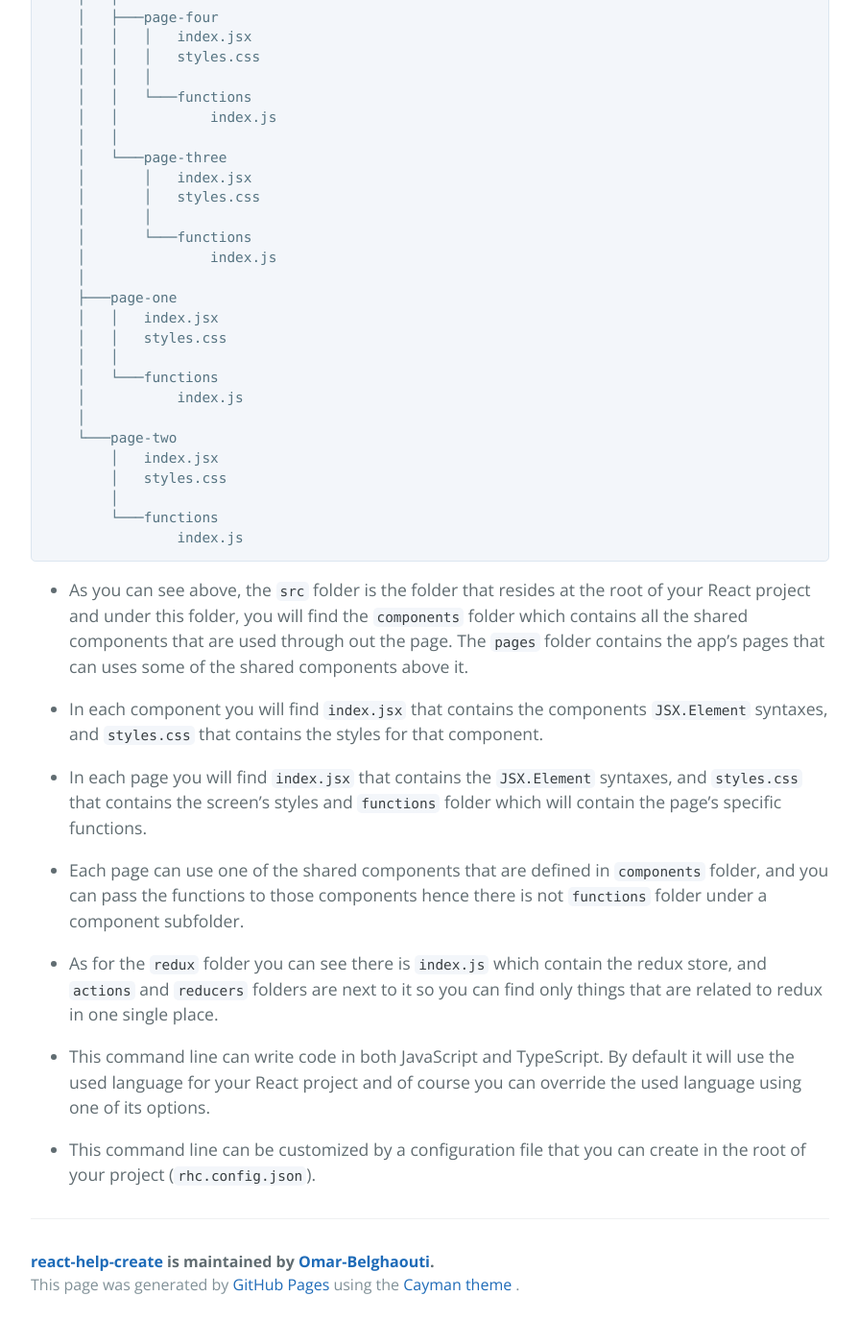
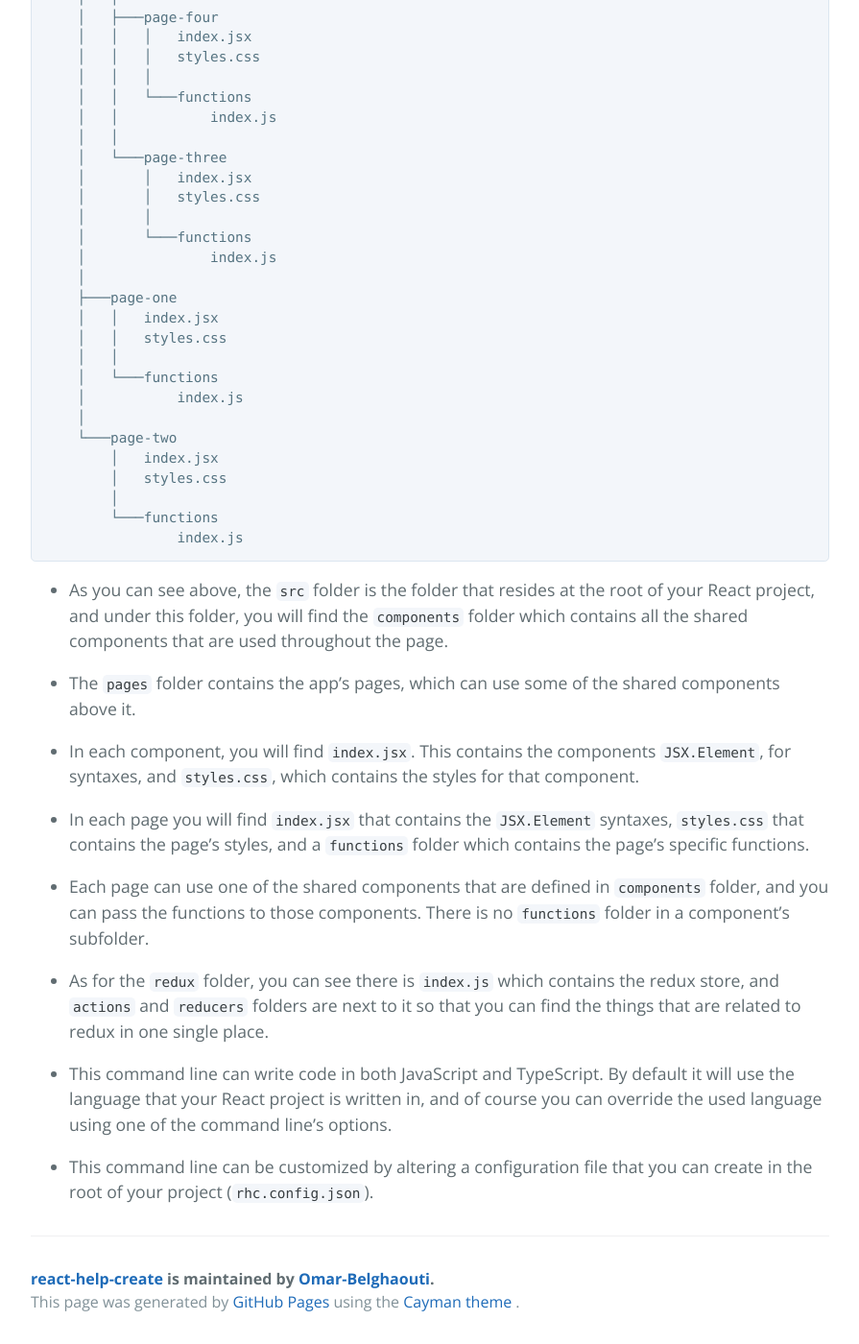
Before and after one commit to omdxp/react-help-create, a Jekyll site: the page built from SUMMARY.md, in a window 1280 px wide and 1400 px high, scrolled down 1293 px. Shown: the whole window at 96% size, without its empty margins (192-1087 px from the left). Built offline with Jekyll 4.4.1, drawn with Linux system fonts in a browser that asks for light colours; some of the changed text lies outside the part shown.

Commit message:
chore: update summary

````diff
--- a/SUMMARY.md
+++ b/SUMMARY.md
@@ -6,7 +6,7 @@ filename: SUMMARY
 
 # Summary
 
-This command line help you create your React project in a easy and useful structure by creating components and pages in separate folders in order to distinguish between them.
+This command line will help you create your React project with a useful structure that is easy to understand. It creates components and pages in separate folders to help distinguish them.
 
 The following project structure is used by this command:
 
@@ -72,16 +72,18 @@ src
                 index.js
 ```
 
-- As you can see above, the `src` folder is the folder that resides at the root of your React project and under this folder, you will find the `components` folder which contains all the shared components that are used through out the page. The `pages` folder contains the app's pages that can uses some of the shared components above it.
+- As you can see above, the `src` folder is the folder that resides at the root of your React project, and under this folder, you will find the `components` folder which contains all the shared components that are used throughout the page.
 
-- In each component you will find `index.jsx` that contains the components `JSX.Element` syntaxes, and `styles.css` that contains the styles for that component.
+- The `pages` folder contains the app's pages, which can use some of the shared components above it.
 
-- In each page you will find `index.jsx` that contains the `JSX.Element` syntaxes, and `styles.css` that contains the screen's styles and `functions` folder which will contain the page's specific functions.
+- In each component, you will find `index.jsx`. This contains the components `JSX.Element`, for syntaxes, and `styles.css`, which contains the styles for that component.
 
-- Each page can use one of the shared components that are defined in `components` folder, and you can pass the functions to those components hence there is not `functions` folder under a component subfolder.
+- In each page you will find `index.jsx` that contains the `JSX.Element` syntaxes, `styles.css` that contains the page's styles, and a `functions` folder which contains the page's specific functions.
 
-- As for the `redux` folder you can see there is `index.js` which contain the redux store, and `actions` and `reducers` folders are next to it so you can find only things that are related to redux in one single place.
+- Each page can use one of the shared components that are defined in `components` folder, and you can pass the functions to those components. There is no `functions` folder in a component's subfolder.
 
-- This command line can write code in both JavaScript and TypeScript. By default it will use the used language for your React project and of course you can override the used language using one of its options.
+- As for the `redux` folder, you can see there is `index.js` which contains the redux store, and `actions` and `reducers` folders are next to it so that you can find the things that are related to redux in one single place.
 
-- This command line can be customized by a configuration file that you can create in the root of your project (`rhc.config.json`).
+- This command line can write code in both JavaScript and TypeScript. By default it will use the language that your React project is written in, and of course you can override the used language using one of the command line's options.
+
+- This command line can be customized by altering a configuration file that you can create in the root of your project (`rhc.config.json`).
````
